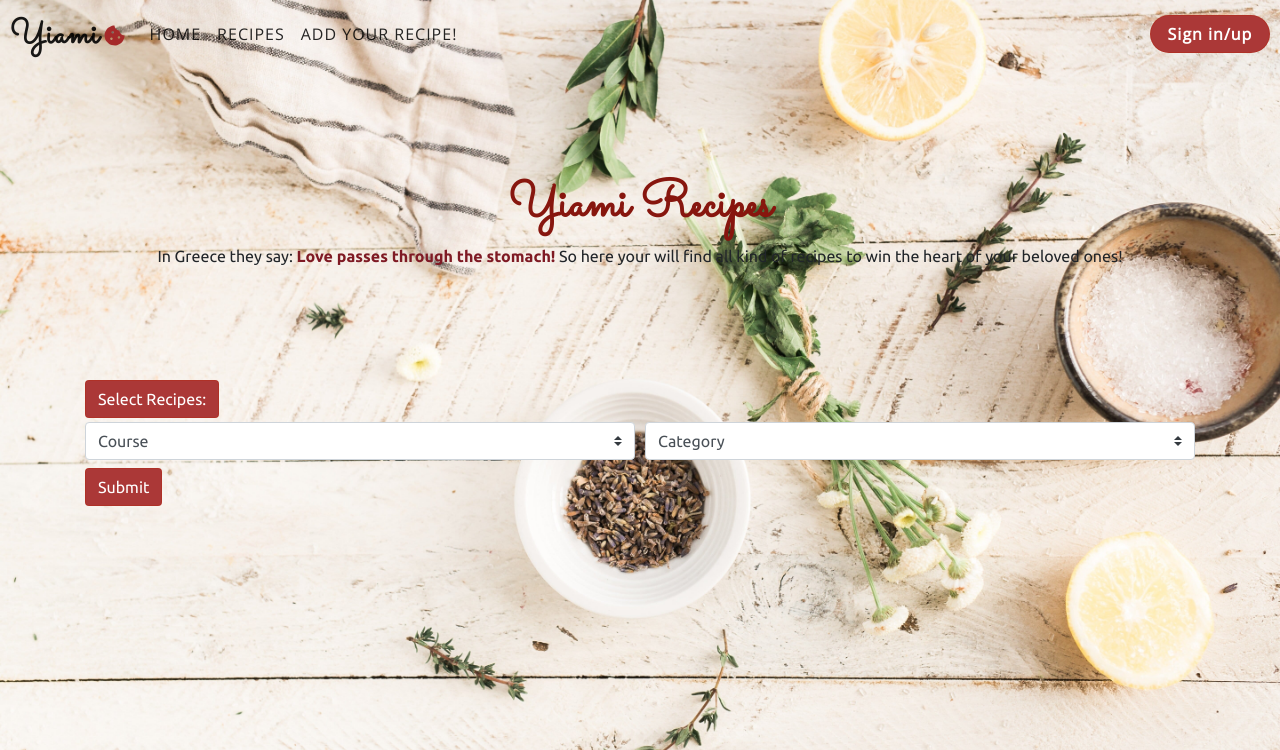
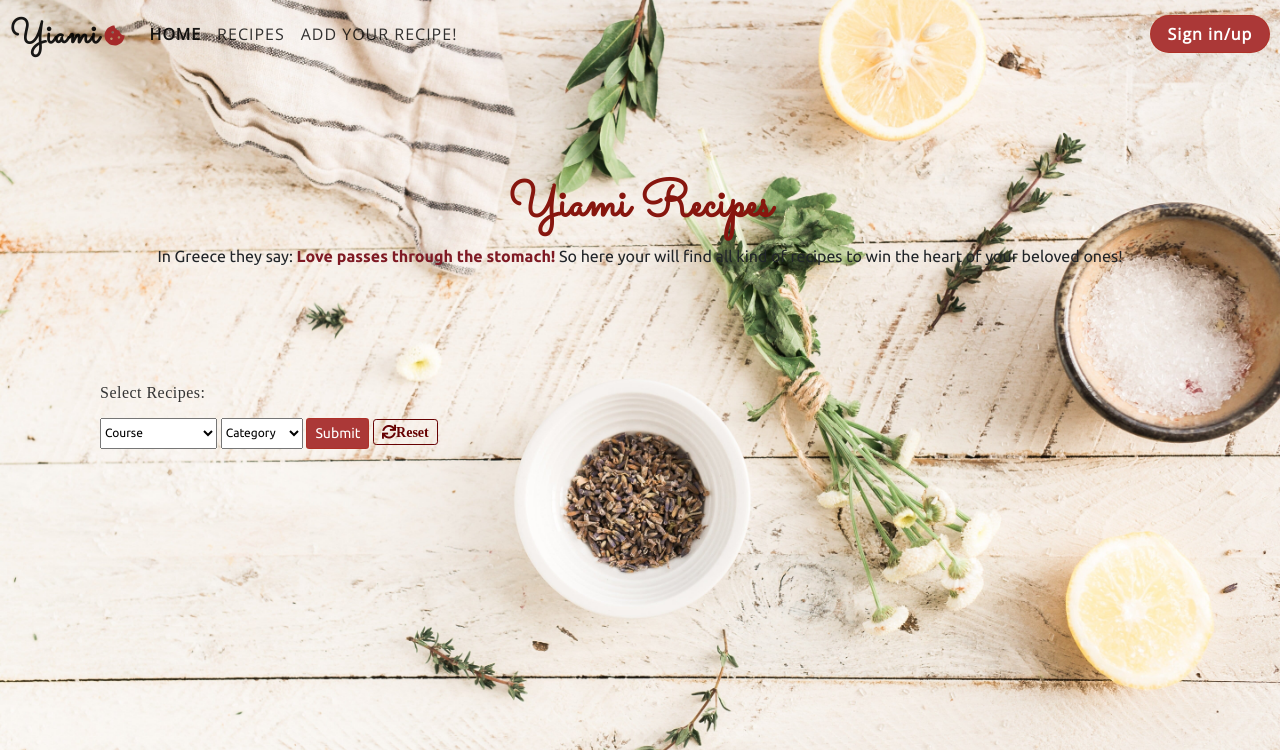
Before and after one commit to edshuli/Yiami-DCProject, a Flask app: page /get_recipes in a window 1280 px wide. Shown: the top 750 px of the page. Run offline with Flask 2, Linux system fonts and the light colour scheme; data that the repository does not hold is empty; some libraries are stand-ins or nearby versions; some web fonts are replaced.

Commit message:
Added addRecipe.html

```diff
--- a/app.py
+++ b/app.py
@@ -41,30 +41,6 @@ def main():
     return render_template('main.html', recipes=recipes)
 
 
-
-#Show All Recipes
-
-@app.route('/get_recipes')
-def get_recipes():
-    recipes = all_recipes.find()
-    return render_template("recipes.html", recipes=recipes)
-
-#Sort Recipes
-@app.route('/sort_recipes', methods = ['GET','POST'])
-def sort_recipes():
-    if request.method == 'POST':
-        recipes = all_recipes.find({ "$or": [ { "course": request.form["course"] }, { "category": request.form["category"] }] })
-        print(request.form)
-        return render_template('recipes.html', recipes=recipes)
-    return render_template('recipes.html', recipes=recipes)
-
-#Show Each Recipe
-@app.route('/recipe/<recipe_id>')
-def recipe(recipe_id):
-    recipes = all_recipes.find_one({"_id": ObjectId(recipe_id)})
-    return render_template('eachRecipe.html', recipes=recipes)
-
-
 #Sign In
 @app.route('/logIn', methods=['POST','GET'])
 def logIn():
@@ -78,9 +54,6 @@ def logIn():
         else:
            flash('Invalid username/password combination')
     return render_template('signIn.html', form=form)
-
-
-
 
 # Sign Up
 @app.route('/signUp', methods=['POST', 'GET'])
@@ -106,6 +79,47 @@ def logOut():
     return redirect(url_for('main'))
 
 
+#Show All Recipes
+
+@app.route('/get_recipes')
+def get_recipes():
+    recipes = all_recipes.find()
+    return render_template("recipes.html", recipes=recipes)
+
+#Sort Recipes
+@app.route('/sort_recipes', methods = ['GET','POST'])
+def sort_recipes():
+    if request.method == 'POST':
+        recipes = all_recipes.find({ "$and": [ { "course": request.form["course"] }, { "category": request.form["category"] }] })
+        print(request.form)
+        return render_template('recipes.html', recipes=recipes)
+    return render_template('recipes.html', recipes=recipes)
+
+#Show Each Recipe
+@app.route('/recipe/<recipe_id>')
+def recipe(recipe_id):
+    recipes = all_recipes.find_one({"_id": ObjectId(recipe_id)})
+    return render_template('eachRecipe.html', recipes=recipes)
+
+#Add Recipe
+@app.route('/addRecipe', methods=['POST', 'GET'])
+def addRecipe():
+    if request.method == 'POST':
+        all_recipes.insert_one({'name': request.form['name'],
+                        'imageURL': request.form['imageURL'],
+                        'description': request.form['description'],
+                        'notes': request.form['notes'],
+                        'ingredients': request.form.getlist['ingredients'],
+                        'steps': request.form.getlist('steps'),
+                        'course': request.form['course'],
+                        'category': request.form('category'),
+                        'cook_time': request.form['cook_time'],
+                        'yields': request.form['yields'],
+                        'author': request.form('author')
+                            })
+        return redirect(url_for('get_recipes'))
+    return render_template('addRecipe.html')
+
 if __name__ == '__main__':
     app.run(host=os.environ.get('IP'),
             port=int(os.environ.get('PORT')),
--- a/static/css/style.css
+++ b/static/css/style.css
@@ -76,7 +76,10 @@ a:hover {
     text-align: center;
 }
 .navbar-light .navbar-nav .nav-link {
-    color: rgba(0, 0, 0, 0.85);
+    color: rgba(0, 0, 0, 0.8);
+}
+#active{
+    font-weight: 600;
 }
 
 /*Style for all the buttons*/
@@ -147,6 +150,22 @@ a:hover {
 
 
 /*------Recipes ------*/
+/* Sort Label*/
+.sortRecipes{
+    padding-left: 15px;
+}
+.selectRecipes{
+    font-family: -webkit-body;
+}
+
+.resetBtn{
+    display:contents;
+    border:1px solid #87160e;
+}
+.resetBtn .btn-sm{
+    border: 1px solid;
+}
+
 /* All Recipes */
 .card{
     height:98%
@@ -160,7 +179,7 @@ a:hover {
 }
 
 .container .recipesContainer{
-    margin-top: 30%;
+    margin-top: 20px;
     margin-bottom:50px;
 }
 
@@ -277,6 +296,18 @@ ul li {
     margin-right: 10px;
 }
 
+/*------Add Recipe--------------*/
+.addRecipeCont{
+    margin-top:50px;
+    background-color: #e7dcd226;
+}
+
+
+button{
+    background-color: #ab3837;
+    color: white;
+    border: none;
+}
 /*------Sign In Container -------*/
 
 .signInContainer{
@@ -293,7 +324,8 @@ ul li {
     background-color:#ccc6bf94;
 }
 
-.signTitle{
+.signTitle,
+.addRecipeTitle{
     text-align: center;
     font-family: 'Unna', serif;
     font-weight: 400;
@@ -453,14 +485,6 @@ label{
     .subscribeContainer input {
         margin-left: 30%;
     }
-   /* #alertTitle {
-    font-size:20px;
-    font-weight: 500;
-    display: inline-grid;
-    margin-left: 20%;
-    margin-top: 20px;
-    padding-left: 82%;
-    }*/
   }
 
 
@@ -505,11 +529,11 @@ label{
        background-color: #ffffff5e;
     }
 
-    .subscribeContainer input {
-        margin-left: 35%;
-
-    }
     #alertTitle {
     font-weight: 400;
     }
+    .addRecipeCont{
+    margin-top:50px;
+    background-color: #e7dcd275;
+    }
 }
--- a/templates/base.html
+++ b/templates/base.html
@@ -20,9 +20,10 @@
                      </button>
                     <div id="menu-dropdown" class="navbar-collapse collapse">
                         <ul class="navbar-nav mr-auto">
-                            <li><a class="nav-link text-uppercase" href="{{url_for('main')}}">Home</a></li>
-                            <li><a class="nav-link text-uppercase" href="{{url_for('get_recipes')}}">Recipes</a></li>
-                            <li><a class="nav-link text-uppercase" href="#">Add your recipe!</a></li>
+                            <li class="nav-item active"><a class="nav-link text-uppercase" id="active" href="{{url_for('main')}}">Home</a></li>
+                            <li class="nav-item"><a class="nav-link text-uppercase" href="{{url_for('get_recipes')}}">Recipes</a></li>
+                            <li class="nav-item">
+                            <a class="nav-link text-uppercase" href="{{url_for('addRecipe')}}">Add your recipe!</a></li>
                         </ul>
                         {% if session.user %}
 							<a href="{{url_for('logOut')}}" class="btn btn--cta btn--red">Log Out</a>
--- a/templates/recipes.html
+++ b/templates/recipes.html
@@ -8,33 +8,30 @@
 	</div>
 	<!--Filtering the recipes form returning results to the same page-->
 	<div class="sortRecipes">
-		<form action="{{url_for('sort_recipes')}}" method="POST">
-			<div class="btn btn--sm btn--red selectRecipes">Select Recipes:</div>
-			<div class="form-row  form-wrapper">
-				<div class="col-md-6 my-1">
-					<select name="course" class="custom-select">
-                        <option selected>Course</option>
+		<label class="selectRecipes">Select Recipes:</label>
+        <form action="{{url_for('sort_recipes')}}" method="POST">
+					<select name="course" class="custom-select-sm">
+                        <option disabled selected>Course</option>
                         <option value="Main">Main</option>
                         <option value="Desert">Dessert</option>
                         <option value="Eating on budget">Eating on Budget</option>
                         <option value="Snack">Snacks</option>
                     </select>
-				</div>
-				<div class="col-md-6 my-1">
-					<select name="category" class="custom-select">
-                        <option selected>Category</option>
+					<select name="category" class="custom-select-sm">
+                        <option disabled selected>Category</option>
                         <option value="Healthy">Healthy</option>
                         <option value="Vegetarian">Vegetarian</option>
                         <option value="Vegan">Vegan</option>
                     </select>
-				</div>
-				<div class="col-auto my-1">
-					<button class="btn btn--sm btn--red">Submit</button>
-				</div>
-			</div>
-		</form>
+					<button class="btn btn-sm btn--red">Submit</button>
+                    <div class="container resetBtn">
+                          <a href="{{ url_for('get_recipes')}}" class="btn-sm"><i class="fas fa-sync">Reset</i></a>
+                    </div>
+         </form>
+
 	</div>
-    </div>
+
+
 
 
 	<!--Show all recipes-->
@@ -42,10 +39,9 @@
 		<div class="row">
          {% for recipe in recipes %}
 			<div class="col-sm-12 col-md-6 col-lg-4">
-
 				<div class="card">
 					<div class="card-image">
-					 <a href="{{url_for('recipe', recipe_id = recipe._id)}}">	<img src="{{ recipe.imageURL }}"></a>
+					 <a href="{{url_for('recipe', recipe_id = recipe._id)}}"><img src="{{ recipe.imageURL }}"></a>
                         <a href="{{url_for('recipe', recipe_id = recipe._id)}}">
 						<span class="card-title">{{ recipe.name }}</span></a>
 					</div>
```
Also changed, not shown: templates/addRecipe.html (+95 -17 lines).
